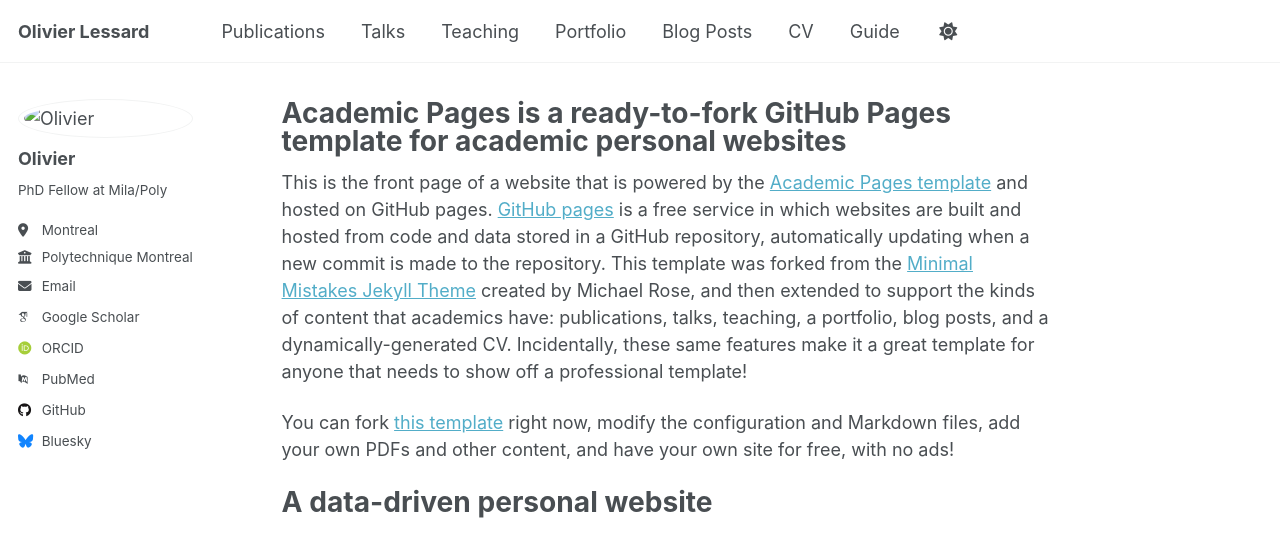
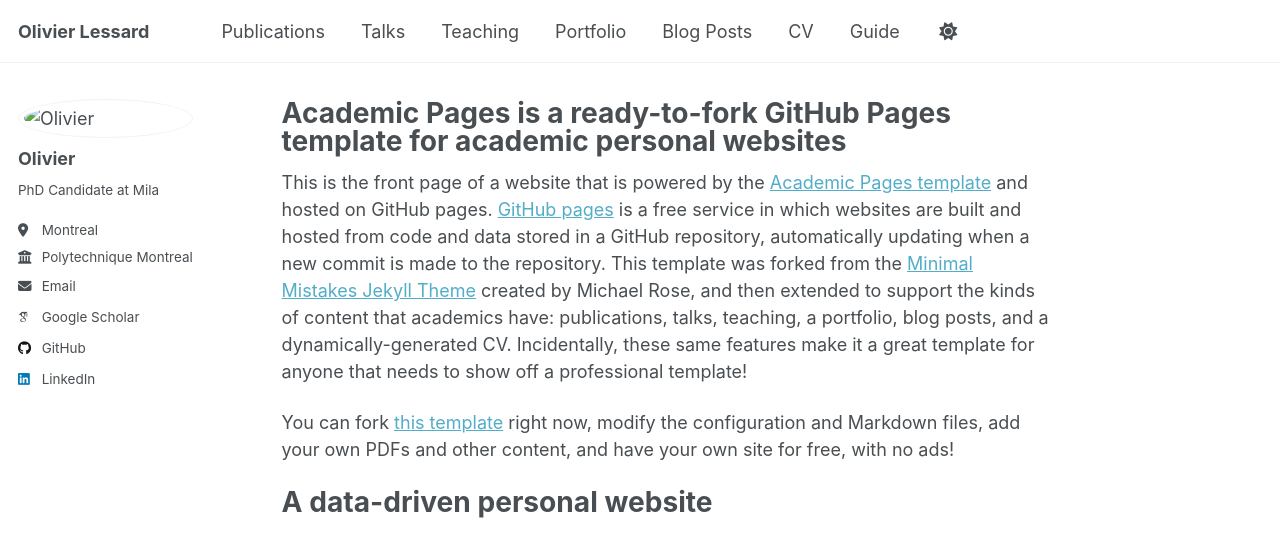
Before and after one commit to OlivierLessard/OlivierLessard.github.io, a Jekyll site: the page built from _pages/about.md, in a window 1280 px wide. Shown: the top 538 px of the page. Built offline with Jekyll 4.4.1, drawn with Linux system fonts in a browser that asks for light colours; some web fonts are replaced; a script that is not in the unit is left out; part of the change alters nothing that is shown.

Commit message:
Update bio links

```diff
--- a/_config.yml
+++ b/_config.yml
@@ -13,7 +13,7 @@ title                    : "Olivier Lessard"
 title_separator          : "-"
 name                     : &name "Your Name"
 description              : &description "Your Name's academic portfolio"   # Update this with a general description of your site, this is the default if not overridden by a page
-url                      : https://academicpages.github.io # The base hostname & protocol for your site e.g. "https://[your GitHub username].github.io",
+url                      : https://OlivierLessard.github.io # The base hostname & protocol for your site e.g. "https://[your GitHub username].github.io",
                                                            # or if you already have some other page hosted on Github then use "https://[your GitHub username].github.io/[Your Repo Name]"
 baseurl                  : "" # the subpath of your site, e.g. "/blog"
 repository               : "academicpages/academicpages.github.io"
@@ -26,7 +26,7 @@ author:
   avatar           : "profile.png"
   name             : "Olivier"
   pronouns         : # example: "she/her"
-  bio              : "PhD Fellow at Mila/Poly"
+  bio              : "PhD Candidate at Mila"
   location         : "Montreal"
   employer         : "Polytechnique Montreal"
   uri              : # URL
@@ -38,9 +38,9 @@ author:
   googlescholar    : "https://scholar.google.com/citations?user=mToyk9YAAAAJ&hl=en"
   inspire-hep      : # URL
   impactstory      : # URL
-  orcid            : "http://orcid.org/yourorcidurl"
+  orcid            : # URL
   semantic         : # URL
-  pubmed           : "https://www.ncbi.nlm.nih.gov/pubmed/?term=john+snow"
+  pubmed           : # URL
   researchgate     : # URL
   scopus           : # URL
 
@@ -48,13 +48,13 @@ author:
   bitbucket        : # Username - Update with your username on the site
   codepen          : # Username
   dribbble         : # Username
-  github           : "academicpages"
+  github           : "OlivierLessard"
   kaggle           : # Username
   stackoverflow    : # User number or user number and name (i.e., use "1" or "1/jeff-atwood")
 
   # Social media
   artstation       : # Username
-  bluesky          : "bsky.app" # Replace this with you Bluesky username
+  bluesky          : # Username
   facebook         : # Username
   flickr           : # Username
   foursquare       : # Username
@@ -63,7 +63,7 @@ author:
   keybase          : # Username
   instagram        : # Username
   lastfm           : # Username
-  linkedin         : # Username
+  linkedin         : "olivier-l-b5a91a80/"
   mastodon         : # URL
   medium           : # URL
   pinterest        : # Username
```
